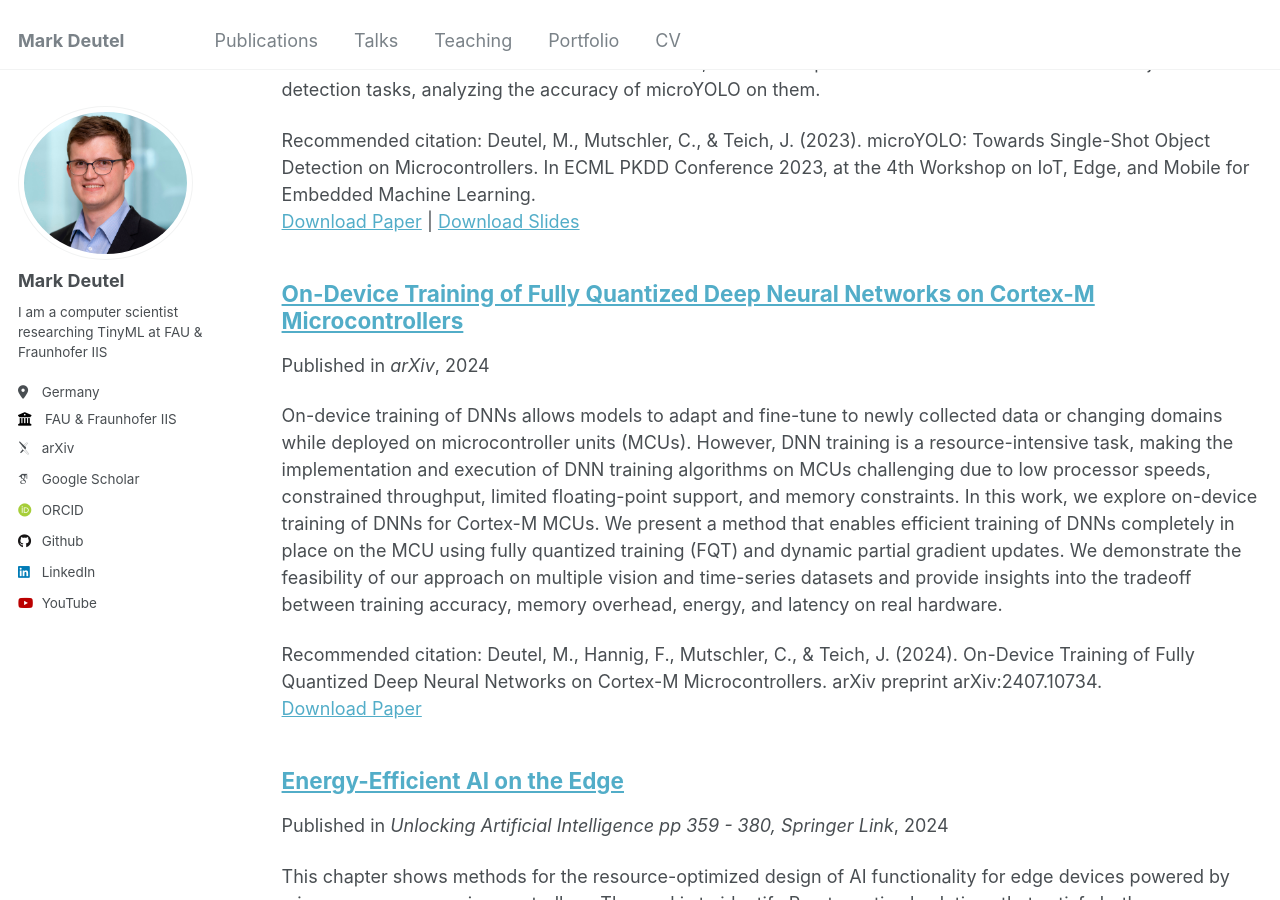
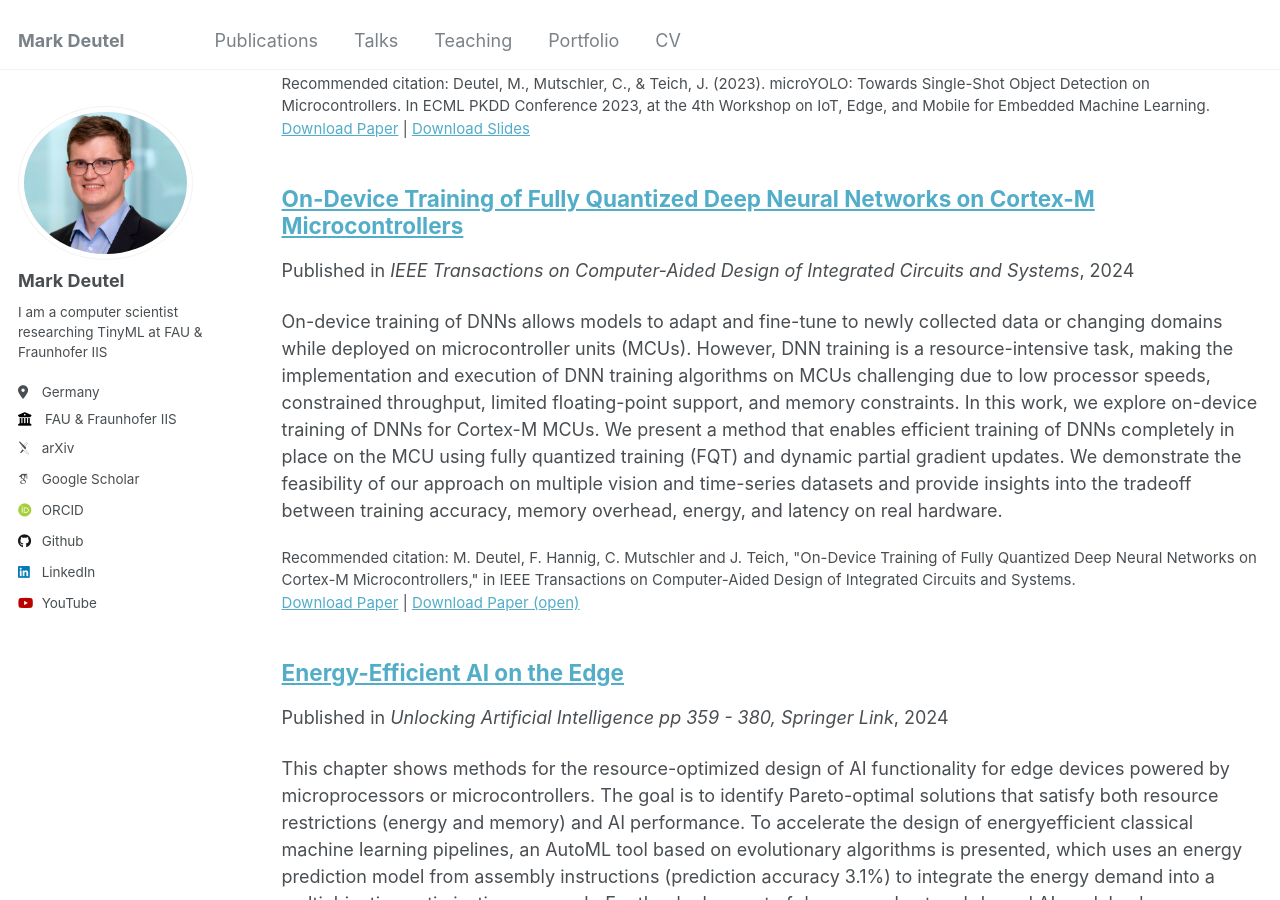
Before and after one commit to markdeutel/markdeutel.github.io, a Jekyll site: the page built from _pages/sitemap.md, in a window 1280 px wide and 900 px high, scrolled down 3656 px. Built offline with Jekyll 4.4.1, drawn with Linux system fonts in a browser that asks for light colours; some web fonts are replaced; some of the changed text lies outside the part shown.

Commit message:
[MOD] updated publications

```diff
--- a/_includes/archive-single.html
+++ b/_includes/archive-single.html
@@ -51,19 +51,20 @@
     {% elsif post.excerpt and site.read_more == 'enabled' %}
     <p class="archive__item-excerpt" itemprop="description"><p>{{ post.excerpt | markdownify | remove: '<p>' | remove: '</p>' }}<strong><a href="{{ base_path }}{{ post.url }}" rel="permalink"> Read more</a></strong></p></p>
     {% endif %}
-
-    {% if post.citation and post.paperurl and post.slidesurl %}
-      <p>Recommended citation: {{ post.citation }}<br /><a href="{{ post.paperurl }}">Download Paper</a> | <a href="{{ post.slidesurl }}">Download Slides</a></p>
+    {% if post.citation and post.paperurl and post.slidesurl and post.openurl %}
+      <p style="font-size: smaller">Recommended citation: {{ post.citation }}<br /><a href="{{ post.paperurl }}">Download Paper</a> | <a href="{{ post.openurl }}">Download Paper (open)</a> | <a href="{{ post.slidesurl }}">Download Slides</a></p>
+    {% elsif post.citation and post.paperurl and post.slidesurl %}
+      <p style="font-size: smaller">Recommended citation: {{ post.citation }}<br /><a href="{{ post.paperurl }}">Download Paper</a> | <a href="{{ post.slidesurl }}">Download Slides</a></p>
+    {% elsif post.citation and post.paperurl and post.openurl %}
+      <p style="font-size: smaller">Recommended citation: {{ post.citation }}<br /><a href="{{ post.paperurl }}">Download Paper</a> | <a href="{{ post.openurl }}">Download Paper (open)</a></p>
     {% elsif post.citation and post.paperurl %}
-      <p>Recommended citation: {{ post.citation }}<br /><a href="{{ post.paperurl }}">Download Paper</a></p>
+      <p style="font-size: smaller">Recommended citation: {{ post.citation }}<br /><a href="{{ post.paperurl }}">Download Paper</a></p>
     {% elsif post.citation and post.slidesurl %}
-      <p>Recommended citation: {{ post.citation }}<br /><a href="{{ post.slidesurl }}">Download Slides</a></p>
+      <p style="font-size: smaller">Recommended citation: {{ post.citation }}<br /><a href="{{ post.slidesurl }}">Download Slides</a></p>
     {% elsif post.citation %}
-      <p>Recommended citation: {{ post.citation }}</p>
-    {% elsif post.paperurl %}
-      <p><a href=" {{ post.paperurl }} ">Download Paper</a></p>
+      <p style="font-size: smaller">Recommended citation: {{ post.citation }}</p>
     {% elsif post.slidesurl %}
-      <p>Download <a href="{{ post.slidesurl }}">Download Slides</a></p></p>
+      <p style="font-size: smaller">Download <a href="{{ post.slidesurl }}">Download Slides</a></p></p>
     {% endif %}
 
   </article>
--- a/_layouts/single.html
+++ b/_layouts/single.html
@@ -47,8 +47,12 @@ layout: default
       <section class="page__content" itemprop="text">
         {{ content }}
 
-        {% if page.citation and page.paperurl and page.slidesurl %}
+        {% if page.citation and page.paperurl and page.slidesurl and page.openurl %}
+          <p style="font-size: smaller">Recommended citation: {{ page.citation }}<br /><a href="{{ page.paperurl }}">Download Paper</a> | <a href="{{ page.openurl }}">Download Paper (open)</a> | <a href="{{ page.slidesurl }}">Download Slides</a></p>
+        {% elsif page.citation and page.paperurl and page.slidesurl %}
           <p style="font-size: smaller">Recommended citation: {{ page.citation }}<br /><a href="{{ page.paperurl }}">Download Paper</a> | <a href="{{ page.slidesurl }}">Download Slides</a></p>
+        {% elsif page.citation and page.paperurl and page.openurl %}
+          <p style="font-size: smaller">Recommended citation: {{ page.citation }}<br /><a href="{{ page.paperurl }}">Download Paper</a> | <a href="{{ page.openurl }}">Download Paper (open)</a></p>
         {% elsif page.citation and page.paperurl %}
           <p style="font-size: smaller">Recommended citation: {{ page.citation }}<br /><a href="{{ page.paperurl }}">Download Paper</a></p>
         {% elsif page.citation and page.slidesurl %}
--- a/_publications/2024-07-15-on-device-training.md
+++ b/_publications/2024-07-15-on-device-training.md
@@ -5,9 +5,10 @@ category: manuscripts
 permalink: /publication/on-device-training
 excerpt: 'On-device training of DNNs allows models to adapt and fine-tune to newly collected data or changing domains while deployed on microcontroller units (MCUs). However, DNN training is a resource-intensive task, making the implementation and execution of DNN training algorithms on MCUs challenging due to low processor speeds, constrained throughput, limited floating-point support, and memory constraints. In this work, we explore on-device training of DNNs for Cortex-M MCUs. We present a method that enables efficient training of DNNs completely in place on the MCU using fully quantized training (FQT) and dynamic partial gradient updates. We demonstrate the feasibility of our approach on multiple vision and time-series datasets and provide insights into the tradeoff between training accuracy, memory overhead, energy, and latency on real hardware.'
 date: 2024-07-15
-venue: 'arXiv'
-paperurl: 'https://arxiv.org/pdf/2407.10734'
-citation: 'Deutel, M., Hannig, F., Mutschler, C., & Teich, J. (2024). On-Device Training of Fully Quantized Deep Neural Networks on Cortex-M Microcontrollers. arXiv preprint arXiv:2407.10734.'
+venue: 'IEEE Transactions on Computer-Aided Design of Integrated Circuits and Systems'
+paperurl: 'https://ieeexplore.ieee.org/document/10726519'
+openurl: 'https://arxiv.org/pdf/2407.10734'
+citation: 'M. Deutel, F. Hannig, C. Mutschler and J. Teich, "On-Device Training of Fully Quantized Deep Neural Networks on Cortex-M Microcontrollers," in IEEE Transactions on Computer-Aided Design of Integrated Circuits and Systems.'
 ---
 
-On-device training of DNNs allows models to adapt and fine-tune to newly collected data or changing domains while deployed on microcontroller units (MCUs). However, DNN training is a resource-intensive task, making the implementation and execution of DNN training algorithms on MCUs challenging due to low processor speeds, constrained throughput, limited floating-point support, and memory constraints. In this work, we explore on-device training of DNNs for Cortex-M MCUs. We present a method that enables efficient training of DNNs completely in place on the MCU using fully quantized training (FQT) and dynamic partial gradient updates. We demonstrate the feasibility of our approach on multiple vision and time-series datasets and provide insights into the tradeoff between training accuracy, memory overhead, energy, and latency on real hardware.
+On-device training of DNNs allows models to adapt and fine-tune to newly collected data or changing domains while deployed on microcontroller units (MCUs). However, DNN training is a resource-intensive task, making the implementation and execution of DNN training algorithms on MCUs challenging due to low processor speeds, constrained throughput, limited floating-point support, and memory constraints. In this work, we explore on-device training DNNs for different sized Cortex-M MCUs (Cortex-M0+, Cortex-M4, and Cortex-M7). We present a method that enables efficient training of DNNs completely in place on the MCU using fully quantized training (FQT) and dynamic partial gradient updates. We demonstrate the feasibility of our approach on multiple vision and time-series datasets and provide insights into the tradeoff between training accuracy, memory overhead, energy, and latency on real hardware. The results show that compared to related work, our approach requires 34.8% less memory and has a 49.0% lower latency per training sample, with dynamic partial gradient updates allowing a speedup of up to 8.7 compared to fully updating all weights.
```
Also changed, not shown: _publications/2022-03-20-efficient-dnn-deployment-on-mcus.md (+2 -1 lines).
